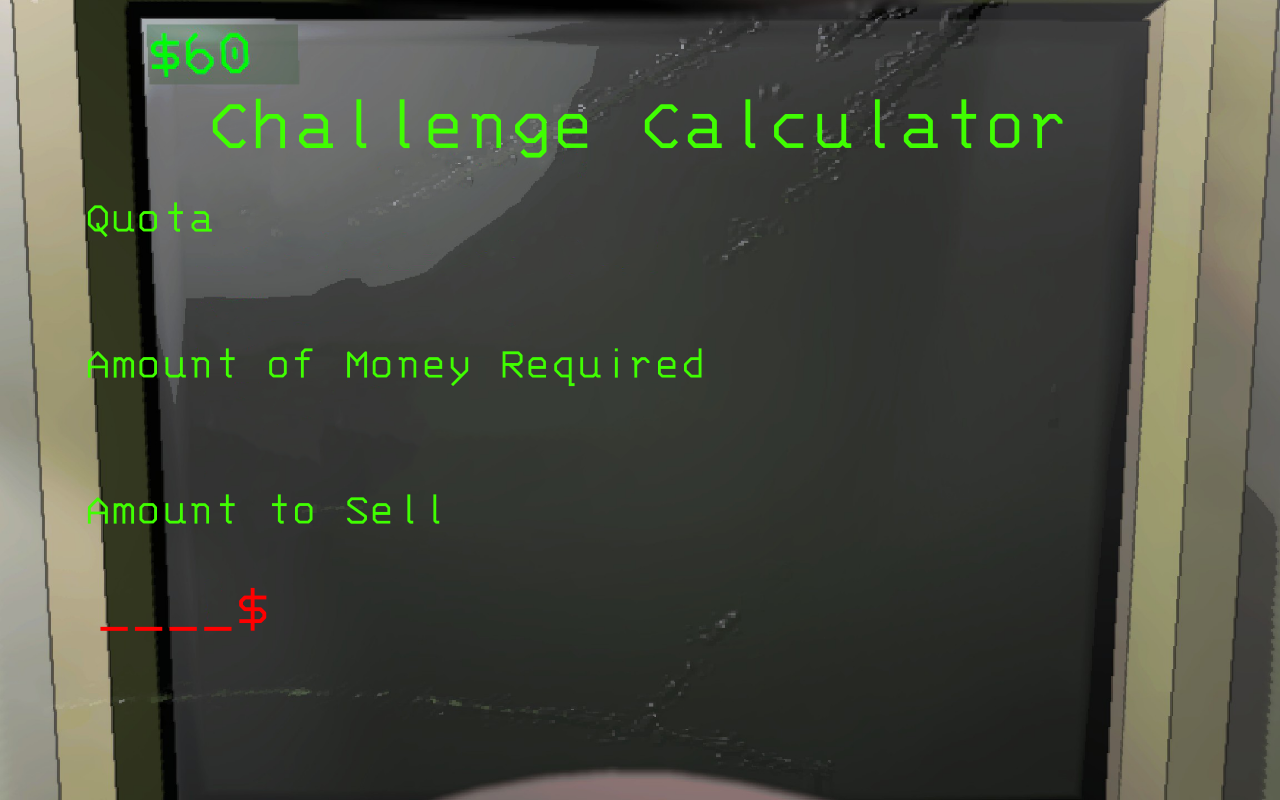
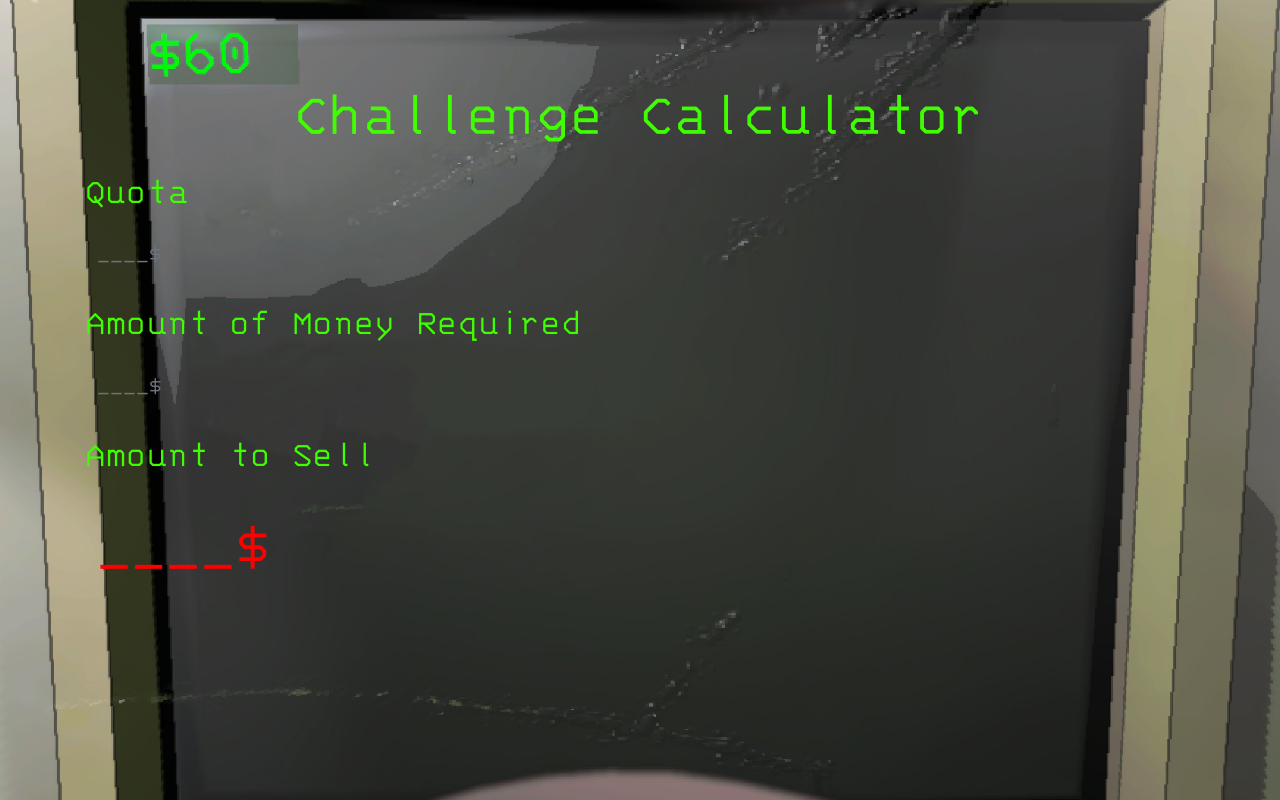
Before and after one commit to rkdxhlcndRjwu/LC_Cal, a plain HTML site: page index.html in a window 1280 px wide. Drawn offline with nearby package versions, Linux system fonts and the light colour scheme.

Commit message:
Add files via upload

```diff
--- a/index.html
+++ b/index.html
@@ -16,16 +16,32 @@
 
     /*전체 디자인*/
 
-        /*웹 폰트*/
-        @font-face {
+        /*웹 전체 폰트 배치*/
+
+        @font-face /*영어*/
+        {
           font-family: '3270';
           src: url('fonts/3270-Regular.ttf') format('truetype'); /*경로체크!!*/
         }
 
+        @font-face /*한글*/
+        {
+          font-family: 'Orbit';
+          src: url('fonts/Orbit-Regular.ttf') format('truetype');
+        }
+
         body {
 
-          /*웹 폰트*/
+          /*웹 폰트 속성, 크기 자동 조절*/
           font-family: '3270', sans-serif;
+
+          .title {
+            font-size: 5vw; /* 뷰포트 너비의 5% */
+          }
+
+          label {
+            font-size: 3vw; /* 뷰포트 너비의 3% */
+          }
 
           /*배경이미지*/
           margin: 0;
@@ -40,15 +56,15 @@
           /*대제목 디자인*/
 
           .title {
-            text-align: center; /* 가로 가운데 정렬 */
-            font-size: 5em; /* 글씨 크기 조정 */
-            color: #40FE01; /* 원하는 색상으로 변경 가능 */
-            margin-top: 80px; /* 위쪽 여백 조정 */
+            text-align: center;
+            font-size: 5em;
+            color: #40FE01;
+            margin-top: 80px;
           }
 
           /*사용자 입력칸 디자인*/
 
-           #input1 { /*할당량 칸*/
+           #input1, #input2 { /*할당량, 필요한 돈 칸 디자인*/
             position: relative;
             background-color: transparent;
             border: none;
@@ -56,16 +72,12 @@
             color: #40FE01;
            }
 
-           #input2 { /*필요한 돈 칸*/
-            position: relative;
-            background-color: transparent;
-            border: none;
-            font-size: x-large;
-            color: #40FE01;
+           input.fixed-font {
+            font-family: '3270', sans-serif;
            }
 
-           #result /*결과값 출력 칸*/
-           {
+           #result { /*결과값 출력 칸 디자인*/
+
             position: relative;
             background-color: transparent;
             border: none;
@@ -73,7 +85,7 @@
             color: red;
            }
 
-           label { /*칸 소제목*/
+           label { /*칸 소제목 */
             font-size: 3em;
           }
 
@@ -91,12 +103,12 @@
         <form id="calcForm"> <!--할당량 입력칸-->
             <div class="form-group">
                 <label for="input1">Quota</label>
-                <input type="number" class="form-control" id="input1" required>
+                <input type="number" class="form-control" id="input1" placeholder="____$" required>
             </div>
 
             <div class="form-group"> <!--필요한 돈 입력칸-->
                 <label for="input2">Amount of Money Required</label>
-                <input type="number" class="form-control" id="input2" required>
+                <input type="number" class="form-control" id="input2" placeholder="____$" required>
             </div>
 
             <div class="form-group"> <!--결과값 출력칸-->
@@ -106,11 +118,31 @@
         </form>
     </div>
 
-  <!--계산 스크립트-->
-    <script src="script.js"></script>
+    <script src="scripts/userLang.js"></script>
+    <script src="scripts/script.js"></script>
 
     <script>
-      //계산 전 변수 선언
+      //사용자 입력칸 폰트 고정
+      function updateFontClass(input) {
+        if (input.value) {
+          input.classList.add('fixed-font'); // 입력이 있을 때 클래스 추가
+        } else {
+          input.classList.remove('fixed-font'); // 입력이 없으면 클래스 제거
+        }
+      }
+          input1.addEventListener('input', () => {
+            updateFontClass(input1);
+            calculate();
+      });
+          input2.addEventListener('input', () => {
+            updateFontClass(input2);
+            calculate();
+      });
+          result.addEventListener('input', () => {
+            updateFontClass(result);
+      });
+
+      //계산 전 변수 선언, 모든 컨텐츠 미리 로드
       document.addEventListener('DOMContentLoaded', () => {
         const input1 = document.getElementById('input1');
         const input2 = document.getElementById('input2');
@@ -131,24 +163,40 @@
         }
 
     // 사용자 입력값 리스너, 모두 숫자 5자리까지 제한
-      input1.addEventListener('input', () => {
-    if (input1.value.length > 5) {
+      input1.addEventListener
+      (
+        'input', () =>
+        {
+          if (input1.value.length > 5)
+            {
               input1.value = input1.value.slice(0, 5);
             }
-})
-      input2.addEventListener('input', () => {
-    if (input2.value.length > 5) {
+        }
+      )
+
+      input2.addEventListener
+      (
+        'input', () =>
+        {
+          if (input2.value.length > 5)
+            {
               input2.value = input1.value.slice(0, 5);
             }
-})
+        }
+      )
 
     //결과칸 기본값
-    document.addEventListener('DOMContentLoaded', () => {
+    document.addEventListener
+    (
+      'DOMContentLoaded', () =>
+        {
           result.value = '____$';
-    });
+        }
+    );
 
     //키 입력 사운드 배치
-      const soundFiles = [
+        const soundFiles =
+        [
           'audio/typing_01.mp3',
           'audio/typing_02.mp3',
           'audio/typing_03.mp3',
@@ -160,13 +208,15 @@
 
        //키 입력 사운드 무작위 재생
 
-       function playRandomSound() {
+       function playRandomSound()
+       {
           const randomIndex = Math.floor(Math.random() * soundFiles.length); // 랜덤 인덱스 생성
                 inputSound.src = soundFiles[randomIndex]; // 랜덤 소리 파일 선택
                 inputSound.currentTime = 0; // 소리를 처음부터 재생
                 inputSound.play().catch(error => {
                 console.log('소리 재생 오류:', error);
-            });
+            }
+          )
        }
 
         input1.addEventListener('input', () => {
--- /dev/null
+++ b/scripts/script.js
@@ -0,0 +1,13 @@
+document.getElementById('calcForm').addEventListener('submit', function(event) {
+    event.preventDefault();
+
+    const input1 = parseFloat(document.getElementById('input1').value);
+    const input2 = parseFloat(document.getElementById('input2').value);
+
+    // 계산 로직
+    const result = input1 + input2;
+
+    document.getElementById('result').value = result;
+});
+
+//A=⌈(5N+Q+75)/6 ⌉
--- /dev/null
+++ b/scripts/userLang.js
@@ -0,0 +1,19 @@
+//사용자 언어 감지
+  const texts =
+    {
+      en: { title: "Challenge Calculator", quota: "Quota", amount: "Amount of Money Required", result: "Amount to Sell" },
+      ko: { title: "챌린지 계산기", quota: "할당량", amount: "필요한 돈", result: "만큼 파십시오." }
+    };
+
+  const userLang = navigator.language.startsWith('ko') ? 'ko' : 'en';
+    document.querySelector('.title').textContent = texts[userLang].title;
+      document.querySelector('label[for="input1"]').textContent = texts[userLang].quota;
+      document.querySelector('label[for="input2"]').textContent = texts[userLang].amount;
+      document.querySelector('label[for="result"]').textContent = texts[userLang].result;
+
+      if (userLang === 'ko')
+      {
+        document.body.style.fontFamily = 'Orbit, sans-serif'; // 한글 폰트 출력
+      } else {
+        document.body.style.fontFamily = '3270, sans-serif'; // 영어 폰트 출력
+      }
```
Lines whose indentation alone changed are shown as unchanged.
